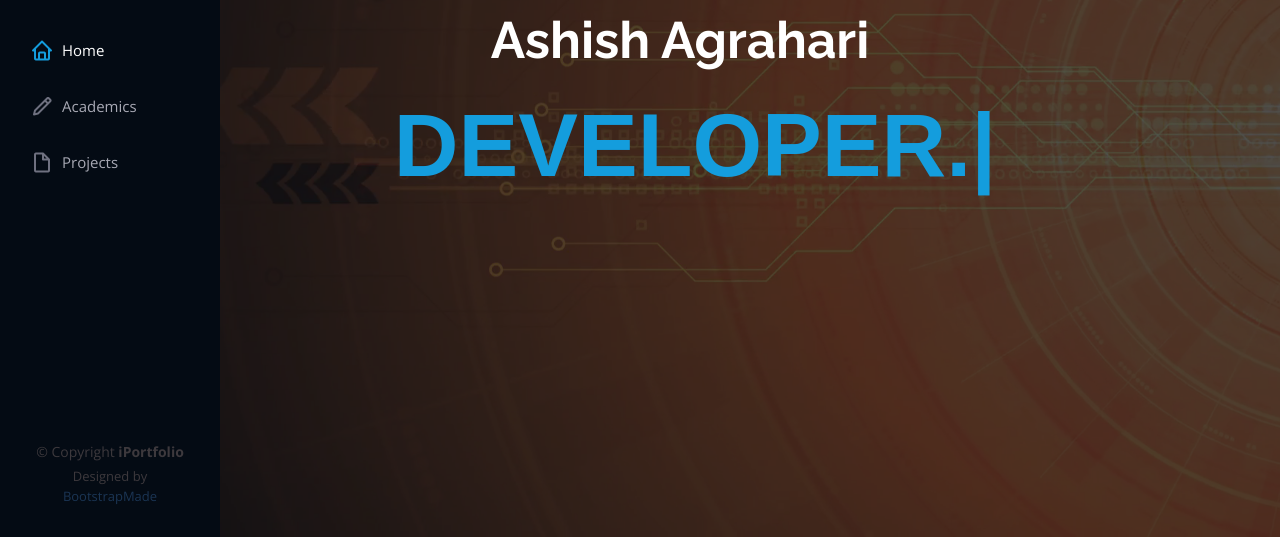
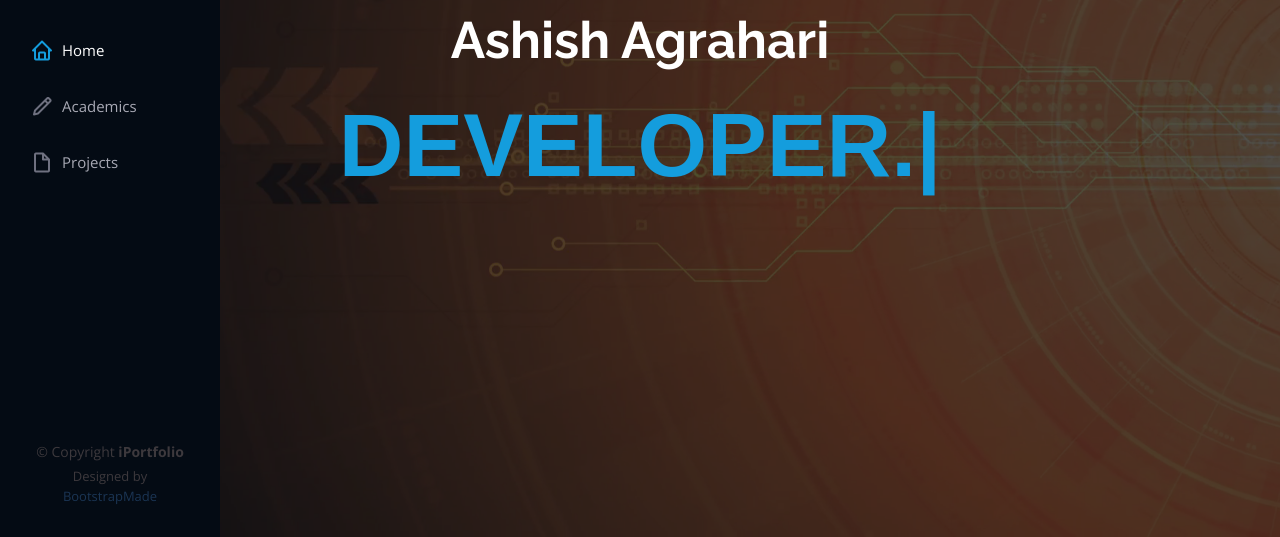
Before and after one commit to AshishA26/AshishA26.github.io, a plain HTML site: page index.html in a window 1280 px wide. Shown: the part 263-800 px from the top of the page. Drawn offline with nearby package versions, Linux system fonts and the light colour scheme.

Commit message:
fixing main page

```diff
--- a/assets/css/style.css
+++ b/assets/css/style.css
@@ -233,7 +233,7 @@ h1, h2, h3, h4, h5, h6 {
 }
 
 #hero h1 {
-  padding-left: 80px;
+/*  padding-left: 80px;*/
   margin: 0 0 10px 0;
   font-size: 4vw;
   font-weight: 700;
@@ -242,7 +242,7 @@ h1, h2, h3, h4, h5, h6 {
 }
 
 #hero p {
-  padding-left: 110px;
+  /*padding-left: 110px;*/
   color: #fff;
   margin-bottom: 50px;
   font-size: 26px;
```
